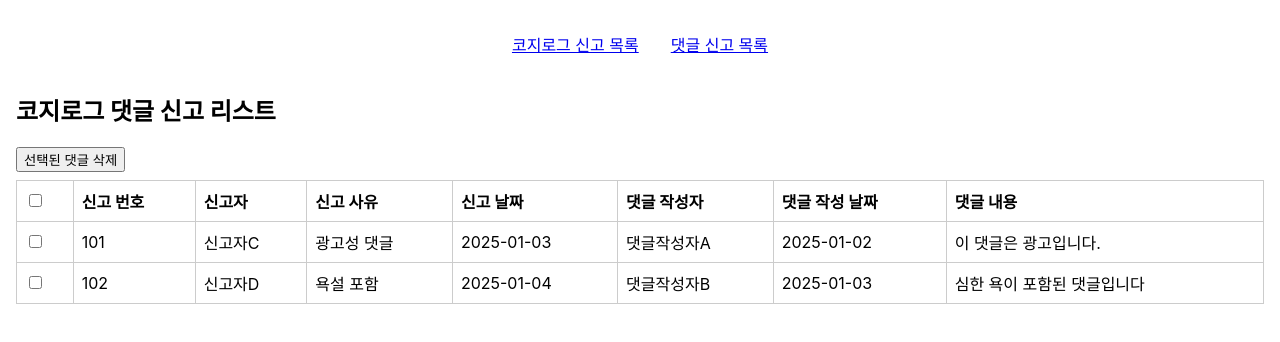
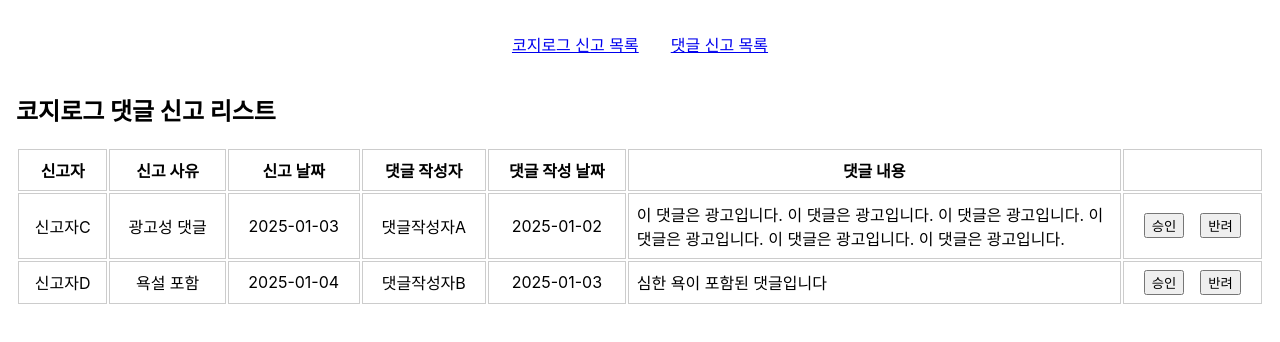
Before and after one commit to ck-pp/cozyformom-admin, a React (Create React App) app: page /comment-violations in a window 1280 px wide. Shown: the top 342 px of the page. Built offline with nearby package versions, Linux system fonts and the light colour scheme.

Commit message:
✨ feat: 댓글 신고 목록 페이지 승인/반려 버튼 추가 포함 UI 수정

```diff
--- a/src/pages/CommentViolationList/CommentViolationList.css
+++ b/src/pages/CommentViolationList/CommentViolationList.css
@@ -4,18 +4,14 @@
     padding: 16px;
 }
 
-  .controls {
-    margin-bottom: 8px;
-  }
-
 .comment-violation-table {
     width: 100%;
-    border-collapse: collapse;
+    border-collapse: separate;
 }
 
 .comment-violation-table th,
 .comment-violation-table td {
     border: 1px solid #ccc;
     padding: 8px;
-    text-align: left;
+    text-align: center;
 }
--- a/src/pages/CommentViolationList/CommentViolationList.tsx
+++ b/src/pages/CommentViolationList/CommentViolationList.tsx
@@ -27,7 +27,7 @@ interface CommentViolation {
           reportedDate: '2025-01-03',
           commentWriter: '댓글작성자A',
           commentDate: '2025-01-02',
-          content: '이 댓글은 광고입니다.',
+          content: '이 댓글은 광고입니다. 이 댓글은 광고입니다. 이 댓글은 광고입니다. 이 댓글은 광고입니다. 이 댓글은 광고입니다. 이 댓글은 광고입니다.',
           checked: false
         },
         {
@@ -44,91 +44,58 @@ interface CommentViolation {
       setViolations(dummyData);
     }, []);
 
-    // 개별 체크박스 선택 토글
-    const handleCheckboxChange = (id: number) => {
-      setViolations(prev =>
-        prev.map(v =>
-          v.id === id ? { ...v, checked: !v.checked } : v
-        )
-      );
+    // 댓글 삭제 승인/반려 처리
+    const handleDeletePost = (id: number, approve: boolean) => {
+
+      // TODO: 댓글 삭제 API 연동
+      if (approve) {  // 댓글 신고 승인
+        console.log('댓글 ID:', id);
+        alert(`선택된 댓글(${id}) 신고가 승인되었습니다.`);
+      } else {  // 댓글 신고 반려
+        console.log('댓글 ID:', id);
+        alert(`선택된 댓글(${id}) 신고가 반려되었습니다.`);
+      }
+
+    //   삭제 후 목록 갱신
+      setViolations(prev => prev.filter(item => item.id !== id));
     };
 
-    // 전체선택 체크박스
-    const handleSelectAll = (checked: boolean) => {
-      setViolations(prev => prev.map(v => ({ ...v, checked })));
-    };
-
-    // 선택된 댓글 일괄 삭제(예시)
-    const handleDeleteSelected = () => {
-      const selectedIds = violations
-        .filter(v => v.checked)
-        .map(v => v.id);
-
-      if (selectedIds.length === 0) {
-        alert('선택된 댓글이 없습니다.');
-        return;
-      }
-
-      // 실제 API 호출해서 일괄 삭제
-      console.log('선택된 댓글 ID 목록:', selectedIds);
-      alert(`선택된 댓글(${selectedIds.join(', ')})을 일괄 삭제합니다.`);
-
-      // 삭제 성공 후 목록 갱신
-      setViolations(prev => prev.filter(v => !selectedIds.includes(v.id)));
-    };
-
-    // 전체선택 체크박스가 ‘부분 선택'인지 여부를 간단히 구해볼 수 있음
-    const allChecked = violations.length > 0 &&
-                       violations.every((v) => v.checked);
-    const someChecked = violations.some((v) => v.checked);
 
     return (
       <div className="comment-violation-page">
         <h2>코지로그 댓글 신고 리스트</h2>
 
-        {/* 상단 일괄삭제 버튼 */}
-        <div className="controls">
-          <button onClick={handleDeleteSelected}>선택된 댓글 삭제</button>
-        </div>
-
         <table className="comment-violation-table">
           <thead>
             <tr>
-              <th>
-                <input
-                  type="checkbox"
-                  checked={allChecked}
-                  // indeterminate 상태를 위해서는 ref로 DOM 조작 필요(아래는 단순 예시)
-                  onChange={(e) => handleSelectAll(e.target.checked)}
-                  // indeterminate 속성은 직접 DOM 조작 필요하나, 여기서는 예시로 생략
-                />
-              </th>
-              <th>신고 번호</th>
               <th>신고자</th>
               <th>신고 사유</th>
               <th>신고 날짜</th>
               <th>댓글 작성자</th>
               <th>댓글 작성 날짜</th>
               <th>댓글 내용</th>
+              <th></th>
             </tr>
           </thead>
           <tbody>
             {violations.map((v) => (
               <tr key={v.id}>
-                <td>
-                  <input
-                    type="checkbox"
-                    checked={!!v.checked}
-                    onChange={() => handleCheckboxChange(v.id)}
-                  />
-                </td>
-                <td>{v.id}</td>
                 <td>{v.reporter}</td>
                 <td>{v.reason}</td>
                 <td>{v.reportedDate}</td>
                 <td>{v.commentWriter}</td>
                 <td>{v.commentDate}</td>
-                <td>{v.content}</td>
+                <td style = {{width: '40%', textAlign: 'left'}}>{v.content}</td>
+                <td>
+                    <div style = {{
+                        display: 'flex',
+                        gap: '1rem',
+                        justifyContent: 'center'
+                    }}>
+                        <button onClick={() => handleDeletePost(v.id, true)}>승인</button>
+                        <button onClick={() => handleDeletePost(v.id, false)}>반려</button>
+                    </div>
+                </td>
               </tr>
             ))}
           </tbody>
```
Lines whose indentation alone changed are shown as unchanged.
